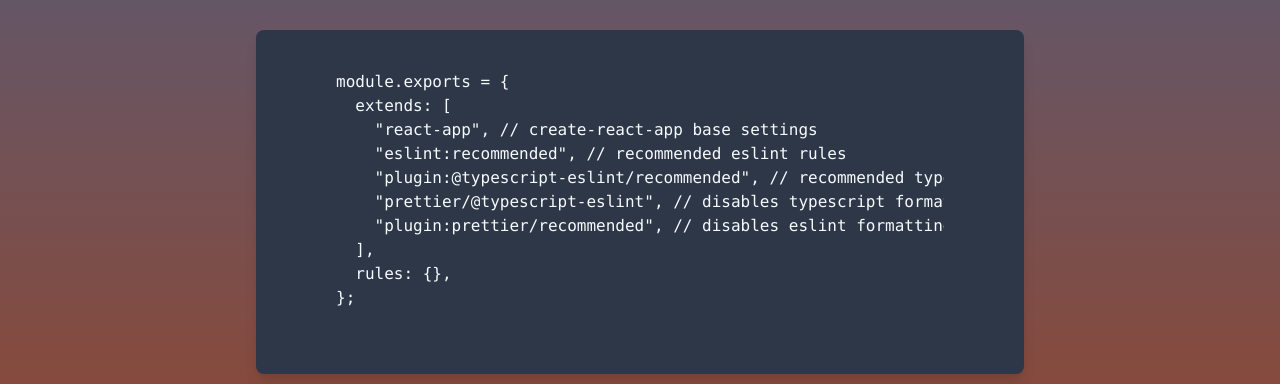
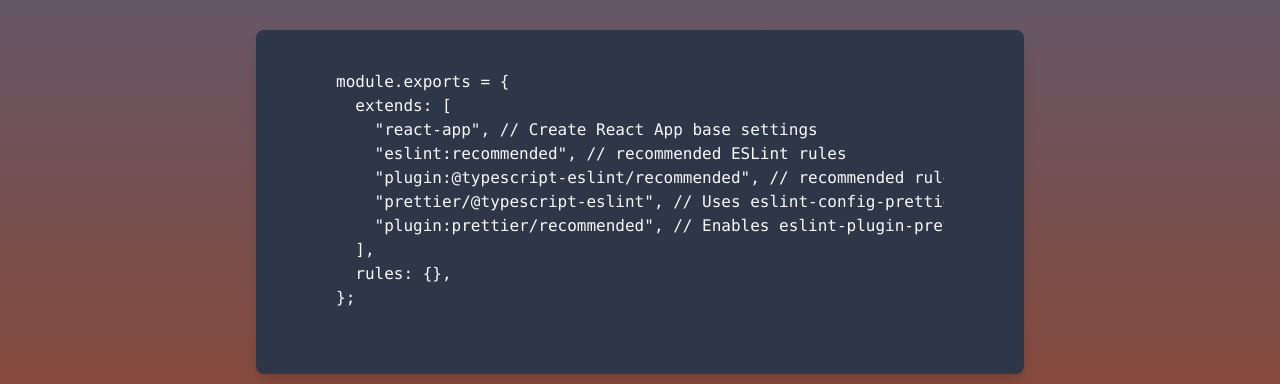
Before and after one commit to bennettdams/eslintconfig.dev, a Next.js app: page /cra/typescript-prettier in a window 1280 px wide. Shown: the part 678-1062 px from the top of the page. Built offline with nearby package versions, Linux system fonts and the light colour scheme.

Commit message:
Update explanations of .eslintrc.js

```diff
--- a/pages/cra/typescript-prettier.tsx
+++ b/pages/cra/typescript-prettier.tsx
@@ -16,11 +16,11 @@
         <CodeBlock isScrollable>
           {`module.exports = {
   extends: [
-    "react-app", // create-react-app base settings
-    "eslint:recommended", // recommended eslint rules
-    "plugin:@typescript-eslint/recommended", // recommended typescript rules
-    "prettier/@typescript-eslint", // disables typescript formatting rules
-    "plugin:prettier/recommended", // disables eslint formatting rules and uses prettier (must be last)
+    "react-app", // Create React App base settings
+    "eslint:recommended", // recommended ESLint rules
+    "plugin:@typescript-eslint/recommended", // recommended rules from @typescript-eslint/eslint-plugin
+    "prettier/@typescript-eslint", // Uses eslint-config-prettier to disable ESLint rules from @typescript-eslint/eslint-plugin that would conflict with Prettier.
+    "plugin:prettier/recommended", // Enables eslint-plugin-prettier and eslint-config-prettier. This will display Prettier errors as ESLint errors. Make sure this is always the last configuration in the extends array.
   ],
   rules: {},
 };
```
